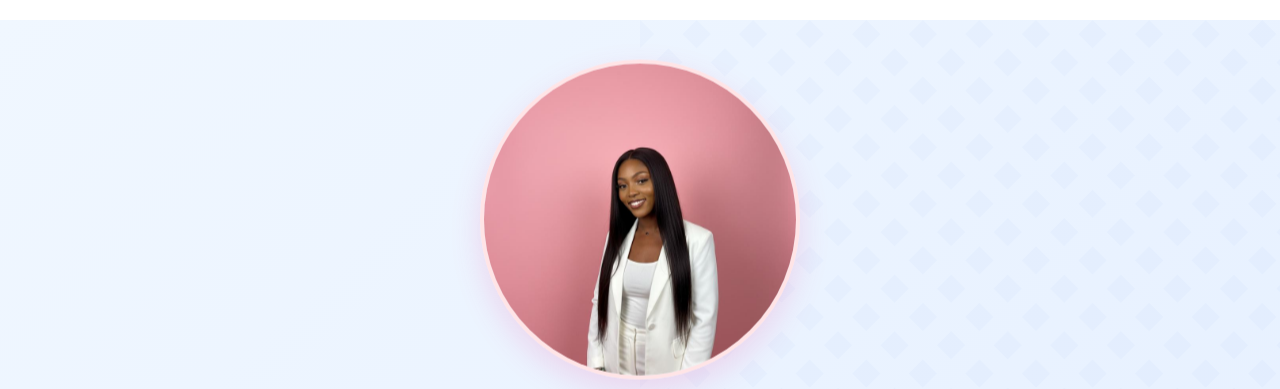
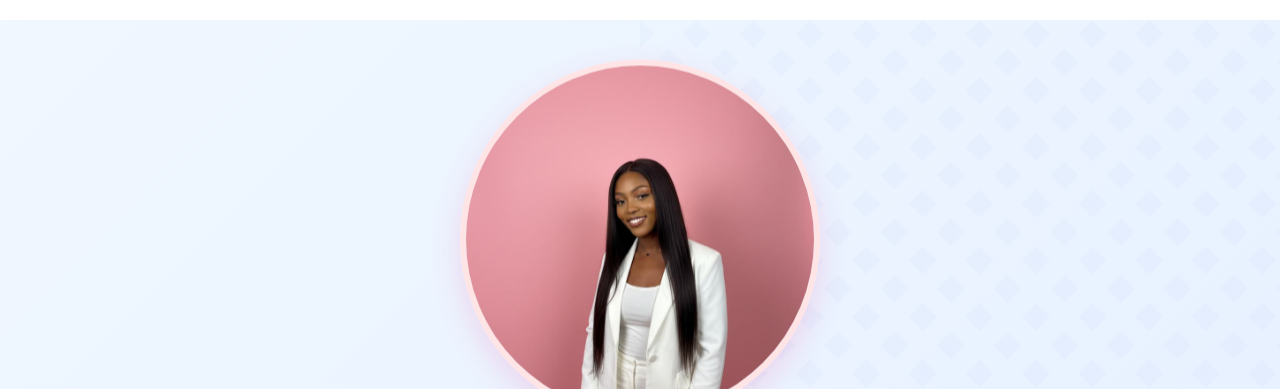
Before and after one commit to Amazing-beep/Amazing_Resume_Website, a plain HTML site: page index.html in a window 1280 px wide. Shown: the part 64-453 px from the top of the page. Drawn offline with Linux system fonts and the light colour scheme.

Commit message:
updated pp

```diff
--- a/styles.css
+++ b/styles.css
@@ -1045,3 +1045,12 @@ section {
   aspect-ratio: 1 / 1;       /* force perfect circle */
   object-fit: cover;         /* crop to circle neatly */
 }
+
+/* Profile picture: larger circular frame override */
+.profile-pic {
+  width: clamp(240px, 34vw, 360px); /* a little bigger */
+  aspect-ratio: 1 / 1;              /* perfect circle */
+  border-radius: 50%;                /* ensure circle */
+  object-fit: cover;                 /* crop neatly */
+  border: 6px solid var(--gray-200); /* thicker soft-pink ring */
+}
```
